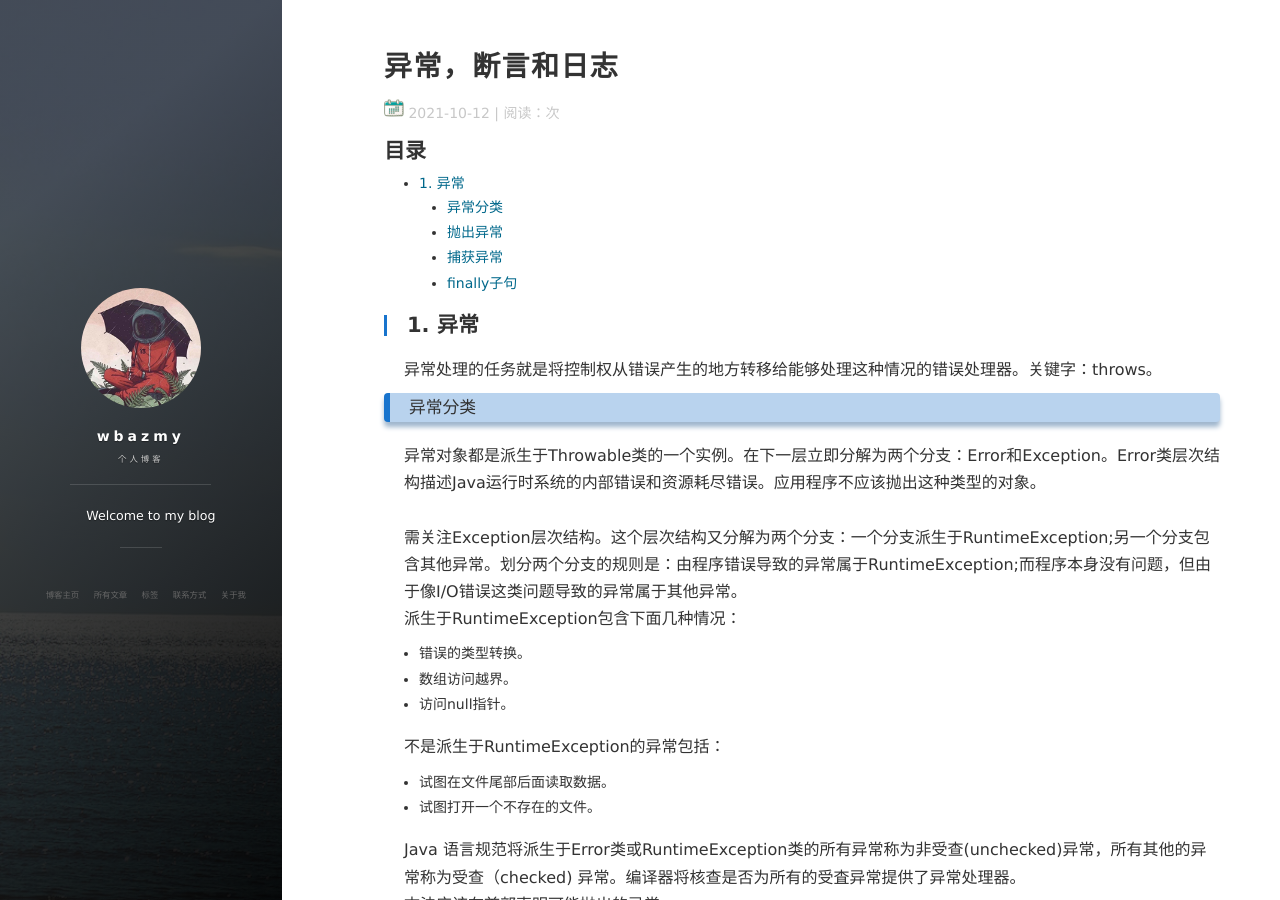
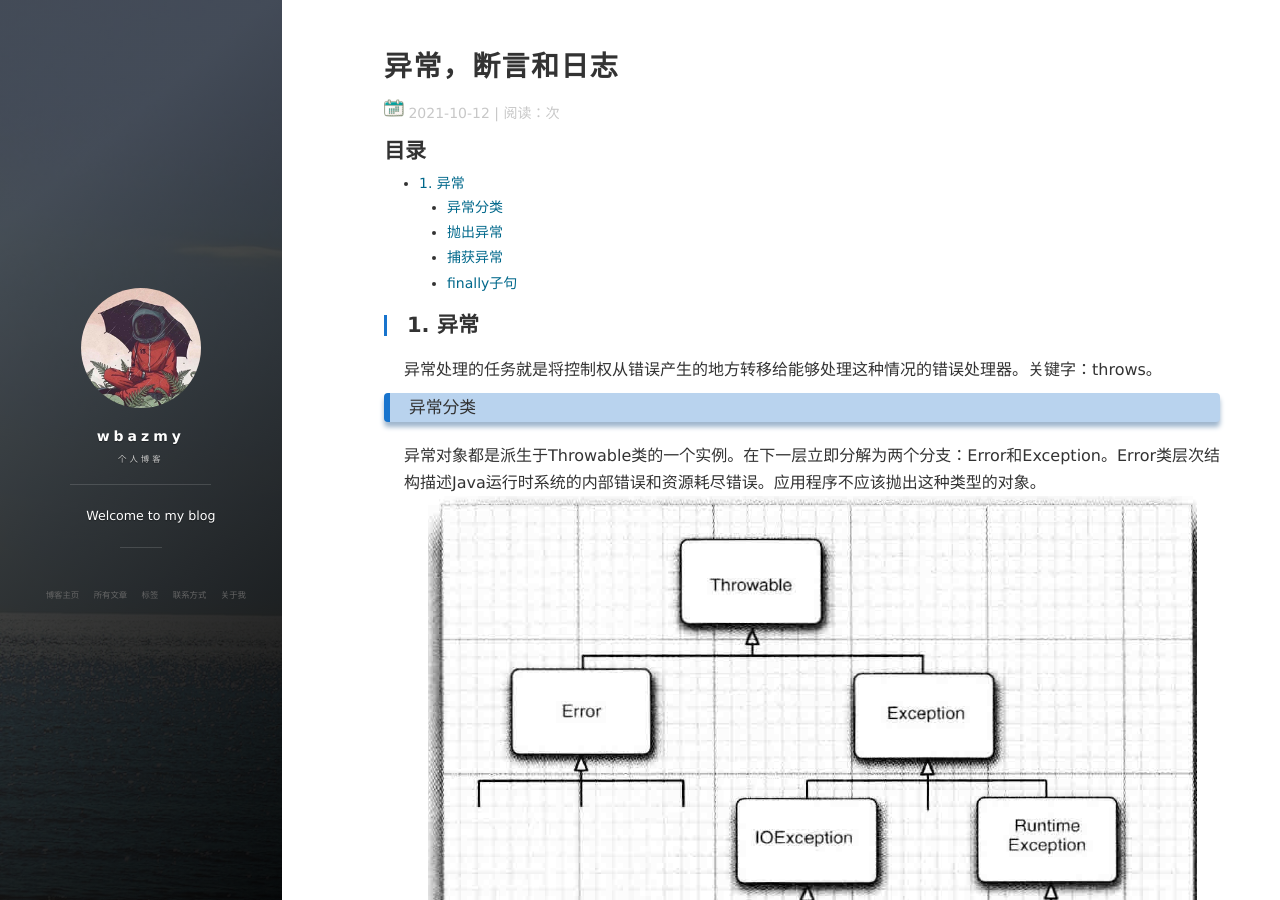
Before and after one commit to wbazmy/wbazmy.github.io, a Jekyll site: the page built from _posts/2021-10-12-异常、断言和日志.md, in a window 1280 px wide and 900 px high. Built offline with Jekyll 4.4.1, drawn with Linux system fonts in a browser that asks for light colours; nearby versions of some CDN libraries; comment, search, counter and statistics services are not loaded.

Commit message:
Update 2021-10-12-异常、断言和日志.md

```diff
--- a/_posts/2021-10-12-异常、断言和日志.md
+++ b/_posts/2021-10-12-异常、断言和日志.md
@@ -8,7 +8,7 @@ tags: JavaSE基础
 异常处理的任务就是将控制权从错误产生的地方转移给能够处理这种情况的错误处理器。关键字：throws。
 ### 异常分类
 异常对象都是派生于Throwable类的一个实例。在下一层立即分解为两个分支：Error和Exception。Error类层次结构描述Java运行时系统的内部错误和资源耗尽错误。应用程序不应该抛出这种类型的对象。
-![](/images/3.PNG)
+![](/images/JavaSE/3.PNG)
 需关注Exception层次结构。这个层次结构又分解为两个分支：一个分支派生于RuntimeException;另一个分支包含其他异常。划分两个分支的规则是：由程序错误导致的异常属于RuntimeException;而程序本身没有问题，但由于像I/O错误这类问题导致的异常属于其他异常。
 派生于RuntimeException包含下面几种情况：
 - 错误的类型转换。
```
